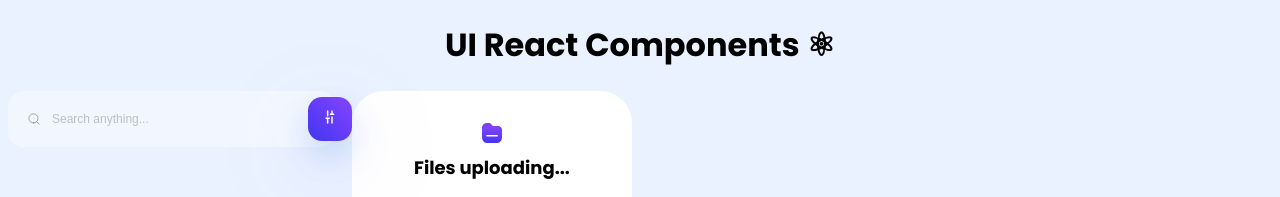
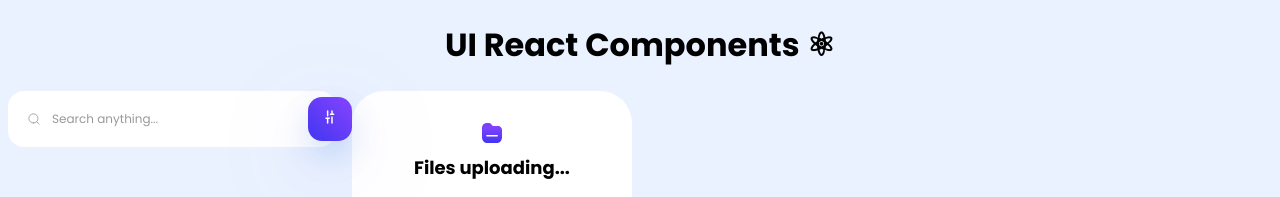
Before and after one commit to mancillajonathan/ui-react-components, a React (Create React App) app: page / in a window 1280 px wide. Shown: the top 197 px of the page. Built offline with nearby package versions, Linux system fonts and the light colour scheme.

Commit message:
Fixing opacity property

```diff
--- a/src/components/SearchBar.js
+++ b/src/components/SearchBar.js
@@ -26,11 +26,15 @@ const InputSearch = styled.input`
 	border-radius: 16px;
 	border-style: none;
 	padding: 20px 0 20px 44px;
+	box-sizing: border-box;
+
+	&::placeholder {
+		font-family: 'Poppins';
 		font-size: 12px;
 		line-height: 14px;
 		color: #000000;
 		opacity: 0.4;
-	box-sizing: border-box;
+	}
 `;
 
 const ControlButton = styled.button`
```
Lines whose indentation alone changed are shown as unchanged.
